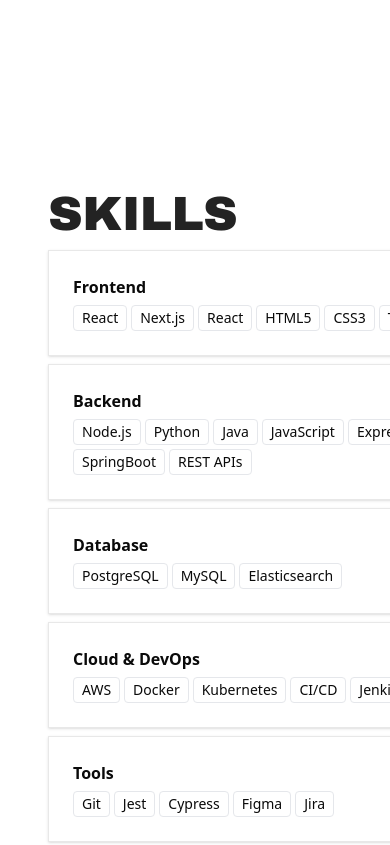
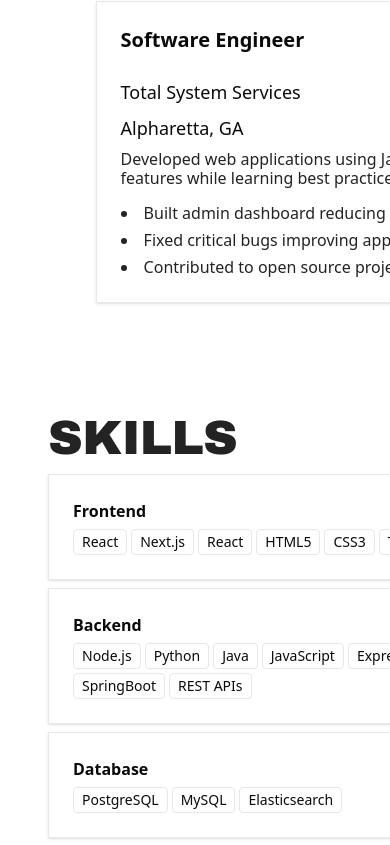
Before and after one commit to fauzipradipta/portofolio, a Next.js app: page / in a window 390 px wide. Shown: the part 2794-3639 px from the top of the page. Built offline with nearby package versions, Linux system fonts and the light colour scheme.

Commit message:
working on responsive

```diff
--- a/src/app/app.tsx
+++ b/src/app/app.tsx
@@ -15,8 +15,15 @@
 
                 </div>
                 <About />
-                <WorkExperience/>
-                <Skills/>
+
+                <div className="work-experience-section">
+                  <WorkExperience/>
+                </div>
+
+                <div className="skills-section">
+                    <Skills/>
+                </div>
+
             </main>
 
         </div>
--- a/src/app/globals.css
+++ b/src/app/globals.css
@@ -127,6 +127,7 @@
   position: relative;
   z-index: 1;
 }
+
 
 .hero-title {
   font-family: 'Arial Black', ui-sans-serif, system-ui, sans-serif;
@@ -356,6 +357,20 @@
 }
 
 /* Responsive Design */
+@media (max-width:1366px){
+  .hero-section{
+    text-align:center;
+    padding-top: 274rem;
+  }
+
+  .work-experience-section{
+    margin-top: -20rem;
+  }
+
+  .skills-section{
+    margin-top: -10rem;
+  }
+}
 @media (max-width: 767px) {
   .grid-container {
     padding: calc(var(--grid-unit) * 1);
```
Also changed, not shown: src/app/page/Hero.tsx (+0 -7 lines).
